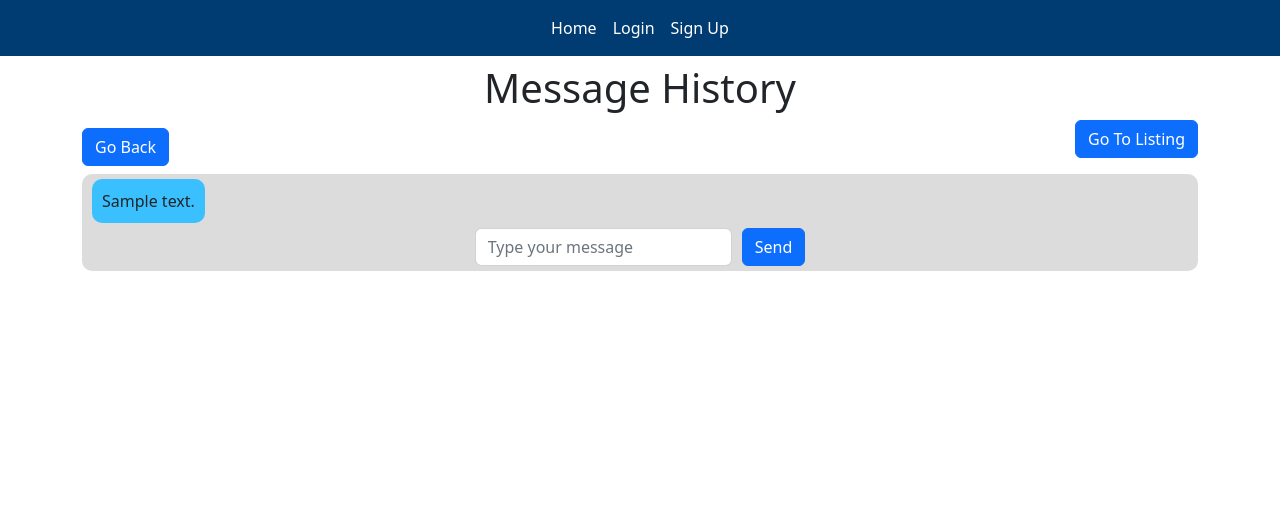
After one commit to KagaSumi/Student-Sales, a Flask app: template templates/view_message.html in a window 1280 px wide. The commit adds this page. Shown: the top 511 px of the page. Run offline with Flask 3, Linux system fonts and the light colour scheme; tables that the repository leaves empty hold one stand-in row (values such as "Sample post"); the template is opened without the code that fills it: values that come from a table or form of the project are taken from there, most other values are stand-ins (such as "Sample title", 1, 10 or a date in 2020).

Commit message:
added view and reply messages feature

```diff
--- a/static/css/messages.css
+++ b/static/css/messages.css
@@ -2,7 +2,6 @@
     display: flex;
     flex-direction: column;
     align-items: center;
-
 }
 
 .message {
@@ -13,9 +12,10 @@
     text-align: left;
     font-family: sans-serif;
     background-color: white;
-    border: 1px black dotted;
+    border: 5px black dotted;
     padding: 5px;
     transition: background-color 0.3s ease;
+    border-radius: 10px;
 }
 
 .message button:hover {
--- /dev/null
+++ b/static/css/view_message.css
@@ -0,0 +1,45 @@
+.message_container {
+    display: flex;
+    flex-direction: column;
+    align-items: center;
+    background-color: rgb(220, 220, 220);
+    padding-bottom: 5px;
+    border-radius: 10px;
+}
+
+.message_container .message {
+    margin-top: 5px;
+    margin-bottom: 5px;
+    padding: 10px 10px;
+    border-radius: 10px;
+}
+
+.message.sent {
+    align-self: flex-end;
+    background-color: rgb(173, 227, 125);
+    margin-right: 10px;
+}
+
+.message.received {
+    align-self: flex-start;
+    background-color: rgb(58, 192, 255);
+    margin-left: 10px;
+}
+
+.message_input {
+    display: flex;
+    align-items: center;
+}
+
+.message_input input {
+    flex: 1;
+}
+
+.message_input button {
+    margin-left: 10px;
+}
+
+.button_container {
+    display: flex;
+    justify-content: space-between;
+}
--- a/static/js/view_listing.js
+++ b/static/js/view_listing.js
@@ -29,7 +29,6 @@ const send_message = () => {
     message: message.value,
     listing_id: listing_id,
   };
-  console.log(payload)
   fetch(`/create_message`, {
     method: "POST",
     headers: {
@@ -40,7 +39,6 @@ const send_message = () => {
     .then((response) => response.json())
     .then((json) => {
       let message = json.message;
-      console.log(message)
       localStorage.setItem("message", message);
       window.location.href = `/view_listing/${listing_id}`;
     })
--- /dev/null
+++ b/static/js/view_message.js
@@ -0,0 +1,32 @@
+const sendBTN = document.getElementById("sendBTN");
+const newMessage = document.getElementById("newMessage");
+
+const message_id = window.location.href.substring(
+    window.location.href.lastIndexOf("/") + 1
+  );
+
+const send_request = () => {
+    let payload = {
+      message: newMessage.value
+    };
+    console.log(payload)
+    fetch(`/update_message/${message_id}`, {
+      method: "PUT",
+      headers: {
+        "Content-Type": "application/json",
+      },
+      body: JSON.stringify(payload),
+    })
+      .then((response) => response.json())
+      .then((json) => {
+        let message = json.message;
+        console.log(message)
+        localStorage.setItem("message", message);
+        window.location.href = `/view_message/${message_id}`;
+      })
+      .catch((error) => {
+        console.error(error);
+      });
+  };
+
+sendBTN.addEventListener("click", () => send_request());
--- /dev/null
+++ b/templates/view_message.html
@@ -0,0 +1,30 @@
+{% extends "base.html" %}
+
+{% block css %}
+<link rel="stylesheet" type="text/css" href="{{ url_for('static', filename='css/view_message.css') }}">
+{% endblock %}
+
+{% block content %}
+<h1 align="center" class="my-2">Message History</h1>
+
+<div class="button_container">
+    <a href="/messages"><button type="submit" class="btn btn-primary my-2" name="back">Go Back</button></a>
+    <a href="/view_listing/{{ message.listing_id }}"><button class="btn btn-primary">Go To Listing</button></a>
+</div>
+
+<div class="message_container">
+    {% for msg in message_history %}
+    <div class="message {% if msg.id == current_user.id %}sent{% else %}received{% endif %}">
+        <span>{{ msg.message }}</span>
+    </div>
+    {% endfor %}
+    <div class="message_input">
+        <input type="text" name="new_message" id="newMessage" placeholder="Type your message" class="form-control">
+        <button type="submit" class="btn btn-primary" id="sendBTN">Send</button>
+    </div>
+</div>
+{% endblock %}
+
+{% block script %}
+<script defer type="text/javascript" src="{{ url_for('static', filename='js/view_message.js') }}"></script>
+{% endblock %}
```
Also changed, not shown: routes/message.py (+18 -8 lines), routes/private_view.py (+8 -0 lines), static/js/messages.js (added, +8 -0 lines), templates/messages.html (+6 -2 lines).
